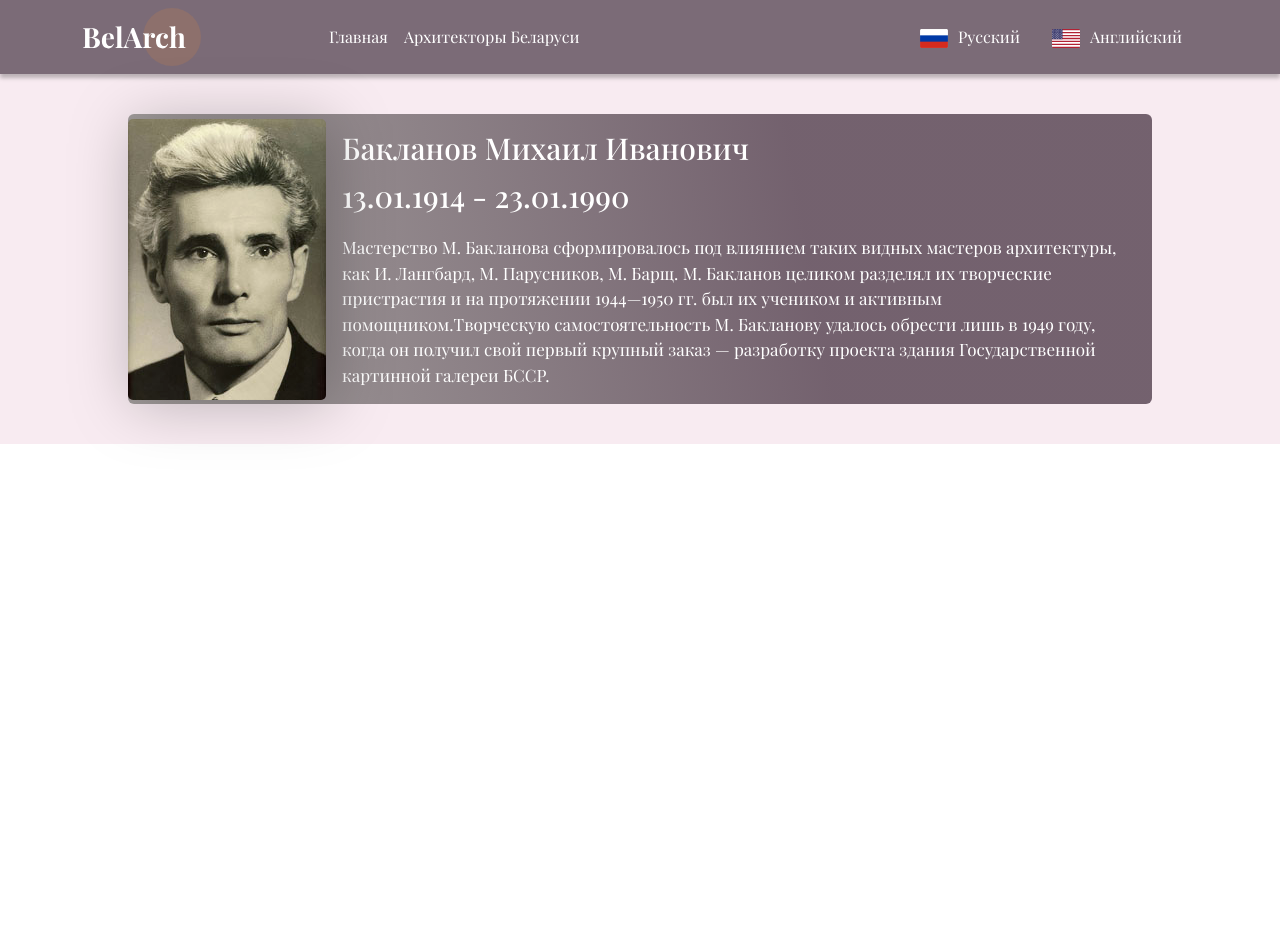
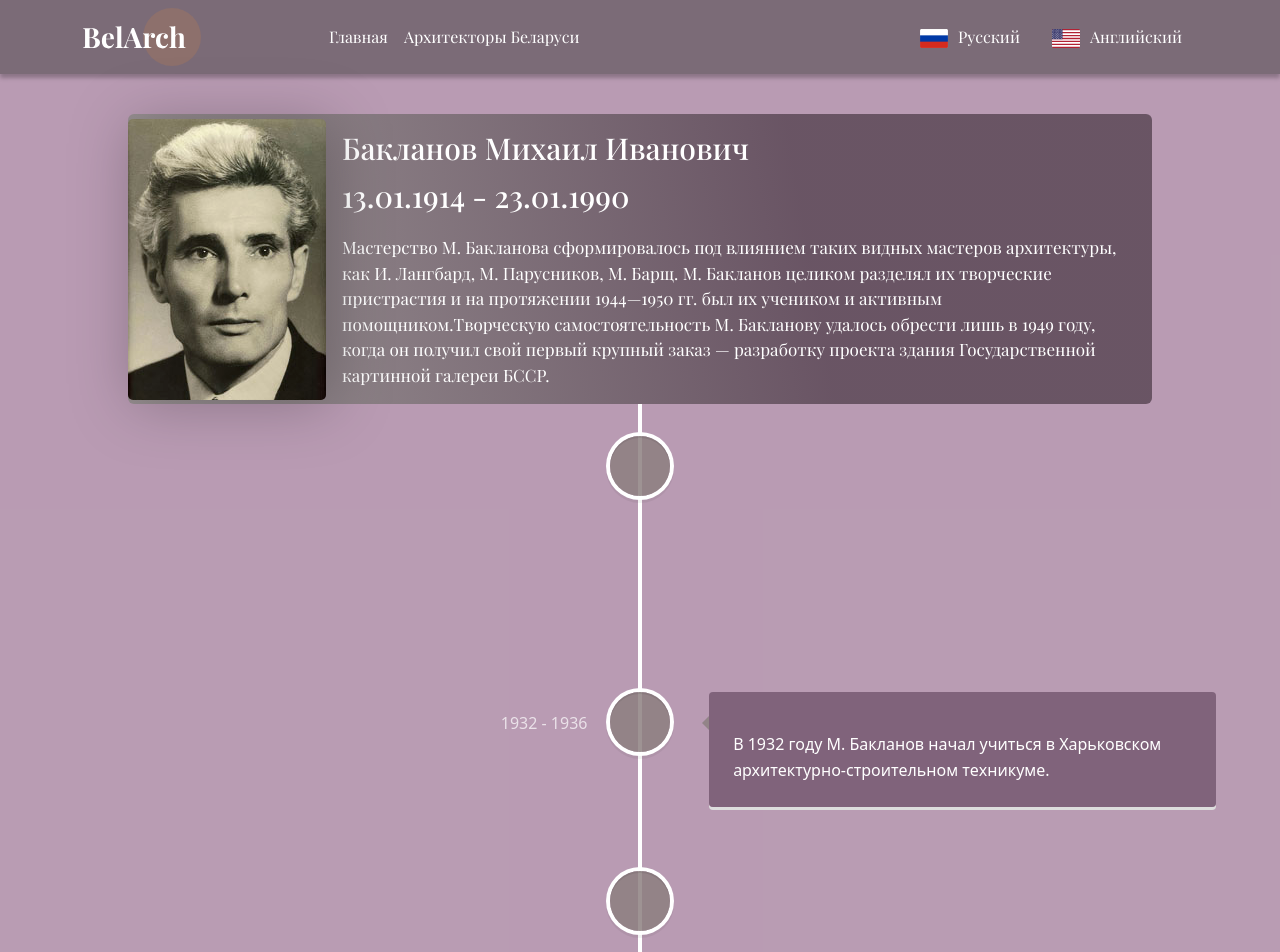
Before and after one commit to alexeibob1/alexeibob1.github.io, a React (Create React App) app: page /architects/baklanov_michail in a window 1280 px wide. Shown: the top 952 px of the page. Before the commit the page ends 800 px from the top, so only its background shows below. Built offline with nearby package versions, Linux system fonts and the light colour scheme.

Commit message:
feat: add timeline

```diff
--- a/package.json
+++ b/package.json
@@ -15,6 +15,7 @@
     "react-dom": "^18.2.0",
     "react-i18next": "^12.0.0",
     "react-scripts": "5.0.1",
+    "react-vertical-timeline-component": "^3.5.2",
     "web-vitals": "^2.1.4"
   },
   "scripts": {
--- a/public/locales/ru/translation.json
+++ b/public/locales/ru/translation.json
@@ -23,7 +23,13 @@
       "surname": "Бакланов",
       "patronymic": "Иванович",
       "shortDescription": "Белорусский советский архитектор. Заслуженный архитектор Белорусской ССР. Реализовал картинную галлерею (художественный музей) БССР.",
-      "longDescription": "Мастерство М. Бакланова сформировалось под влиянием таких видных мастеров архитектуры, как И. Лангбард, М. Парусников, М. Барщ. М. Бакланов целиком разделял их творческие пристрастия и на протяжении 1944—1950 гг. был их учеником и активным помощником.Творческую самостоятельность М. Бакланову удалось обрести лишь в 1949 году, когда он получил свой первый крупный заказ — разработку проекта здания Государственной картинной галереи БССР."
+      "longDescription": "Мастерство М. Бакланова сформировалось под влиянием таких видных мастеров архитектуры, как И. Лангбард, М. Парусников, М. Барщ. М. Бакланов целиком разделял их творческие пристрастия и на протяжении 1944—1950 гг. был их учеником и активным помощником.Творческую самостоятельность М. Бакланову удалось обрести лишь в 1949 году, когда он получил свой первый крупный заказ — разработку проекта здания Государственной картинной галереи БССР.",
+      "inf0": "Родился 30 января 1914 года в селе Ивановка (ныне Волновахский район Донецкой области Украины). После окончания школы фабрично-заводского образования работал чертежником на Донецком металлургическом заводе.",
+      "inf1": "В 1932 году М. Бакланов начал учиться в Харьковском архитектурно-строительном техникуме.",
+      "inf2": "В 1936 поступил в Харьковский инженерно-строительный институт (теперь Харьковский национальный университет строительства и архитектуры). Однако учëбу не закончил.",
+      "inf3": "В декабре 1940 года с 4-го курса его призвали в армию, и вскоре он был направлен в 17-й отдельный дивизион аэростатов заграждения под г. Белосток. В начале Великой Отечественной войны рядовой Бакланов сражался с фашистами, но уже в июле 1941 года попал в плен. До 1943 находился в лагерях для военнопленных на территории Польши. В марте бежал и вскоре после этого вступил в партизанскую бригаду «Народные мстители». За активное участие в боях с оккупантами он был награждён медалью «Партизану Отечественной войны» I степени.",
+      "inf4": "После освобождения Беларуси Михаила Бакланова в августе 1944 года направили на работу в архитектурно-планировочную мастерскую Управления по делам архитектуры при СНК БССР (Белгоспроекте) в мастерскую, которую возглавлял профессор М. Барщ. В течение 36 лет трудовая биография зодчего была связана с этим институтом. Здесь он прошёл путь от рядового архитектора до руководителя архитектурно-конструкторской мастерской. Мастерство М. Бакланова сформировалось под влиянием таких видных мастеров архитектуры, как И. Лангбард, М. Парусников, М. Барщ. М. Бакланов целиком разделял их творческие пристрастия и на протяжении 1944—1950 гг. был их учеником и активным помощником. Творческую самостоятельность М. Бакланову удалось обрести лишь в 1949 году, когда он получил свой первый крупный заказ — разработку проекта здания Государственной картинной галереи БССР.",
+      "inf5": "После выхода на пенсию увлёкся живописью, копировал произведения русских художников второй половины XIX века."
     }
 
 
--- a/src/pages/Architect.css
+++ b/src/pages/Architect.css
@@ -3,7 +3,7 @@
     padding-top: 40px;
     padding-bottom: 40px;
     width: 100%;
-    background-color: #f8ebf1;
+    background-color: rgba(168, 131, 160, 0.8);
     align-items: center;
 }
 
--- a/src/pages/Architect.js
+++ b/src/pages/Architect.js
@@ -5,6 +5,8 @@ import './Architect.css'
 import data from "../noLangData.json";
 import '../i18n.js';
 import {Link, useParams} from "react-router-dom"
+import { VerticalTimeline, VerticalTimelineElement }  from 'react-vertical-timeline-component';
+import 'react-vertical-timeline-component/style.min.css';
 
 import { useTranslation } from 'react-i18next';
 
@@ -30,6 +32,25 @@ function Architect() {
                     </Card.Text>
                 </Card.Body>
             </Card>
+
+            <VerticalTimeline>
+                {
+                    data[id]["events"].map((time, index) =>
+                        <VerticalTimelineElement
+                            key = {index}
+                            date = {time}
+                            className="vertical-timeline-element--work"
+                            contentStyle={{ background: 'rgba(117,89,113,0.84)', color: '#fff' }}
+                            contentArrowStyle={{ borderRight: '7px solid  rgba(140,127,127,0.84)' }}
+                            iconStyle={{ background: 'rgba(140,127,127,0.84)', color: '#fff' }}
+                        >
+                        <p>{t(`architects.${id}.inf${index}`)}</p>
+                        </VerticalTimelineElement>
+
+                    )
+                }
+
+            </VerticalTimeline>
         </Stack>
     );
 }
```
Also changed, not shown: public/locales/en/translation.json (+7 -1 lines), 1 other file (tests, documents, lock files or other folders).
